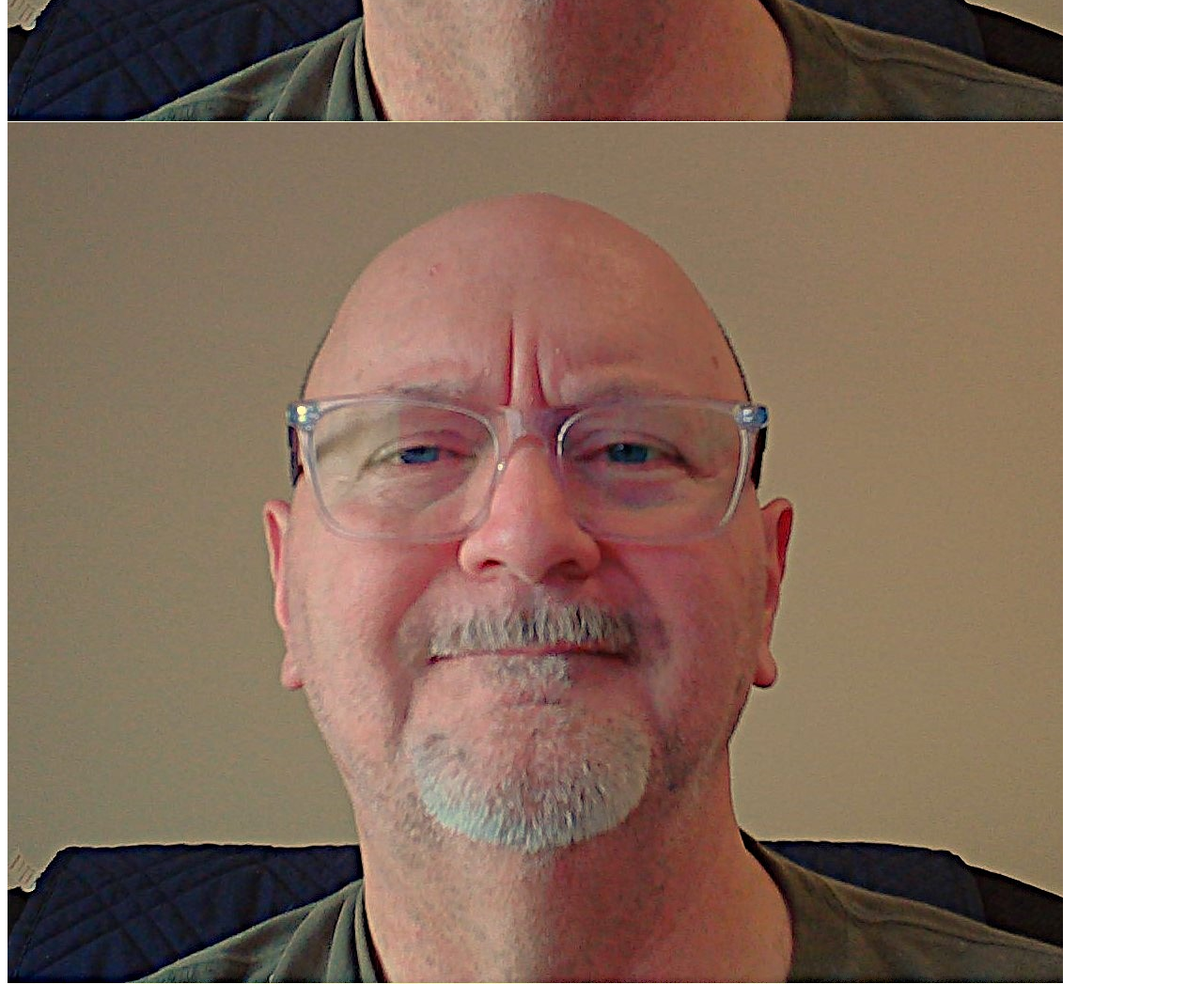
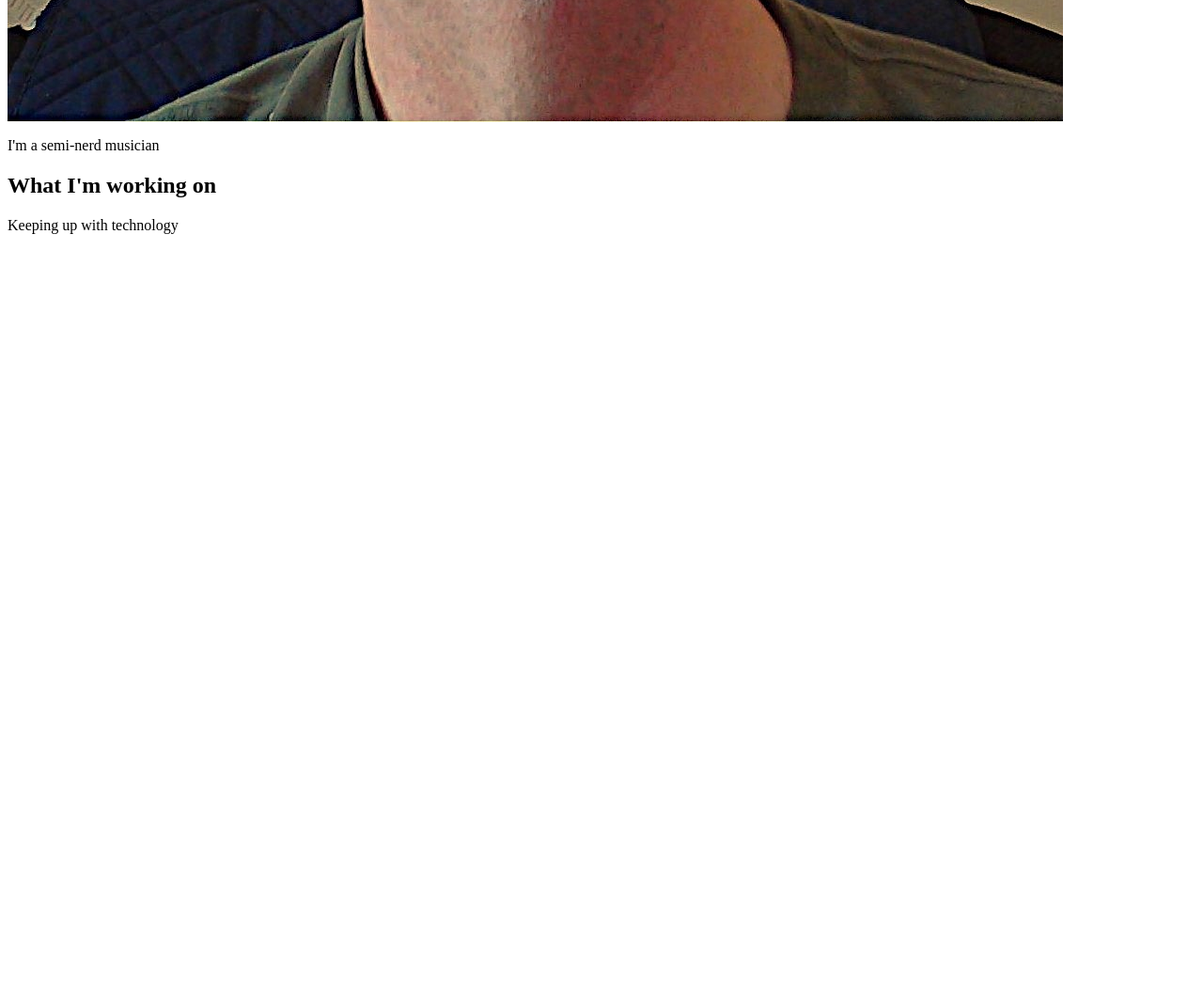
Before and after one commit to ratliffm/mywebsite, a plain HTML site: page index.html in a window 1280 px wide. Shown: the part 900-1947 px from the top of the page at 94% size. After the commit the page ends 1165 px from the top, so only its background shows below. Drawn offline with Linux system fonts and the light colour scheme.

Commit message:
Update index.html

```diff
--- a/index.html
+++ b/index.html
@@ -4,8 +4,7 @@
     </h1>
     <body>
         <h2>About me</h2>
-        <img src="Mark-Pose-20240918.jpg" alt="small red car at a traffic light">
-        <img src="Mark-Pose-20240918.jpg" />
+        <img src="Mark-Pose-20240918.jpg">
         <p>
             I'm a semi-nerd musician
         </p>
```
